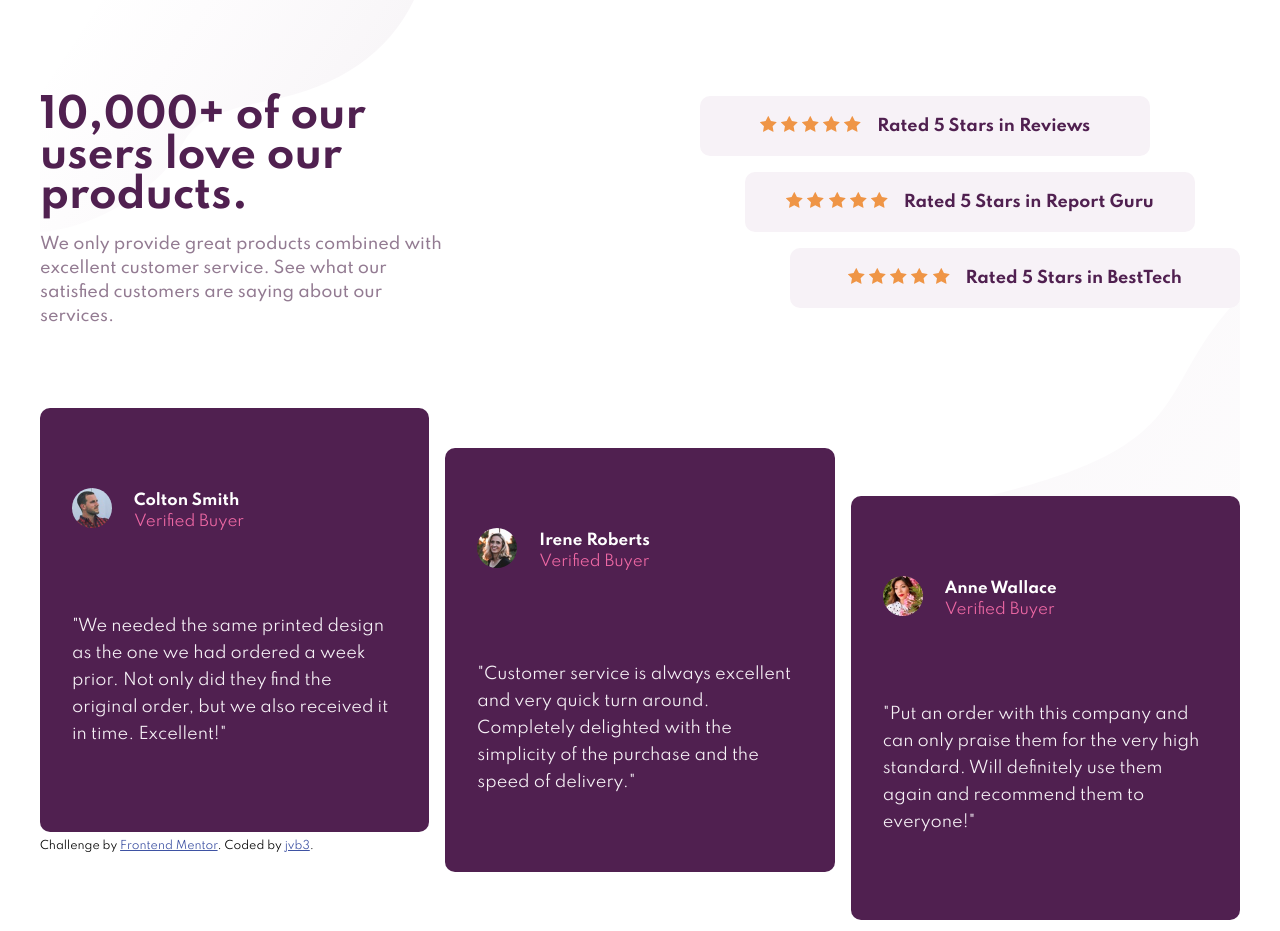
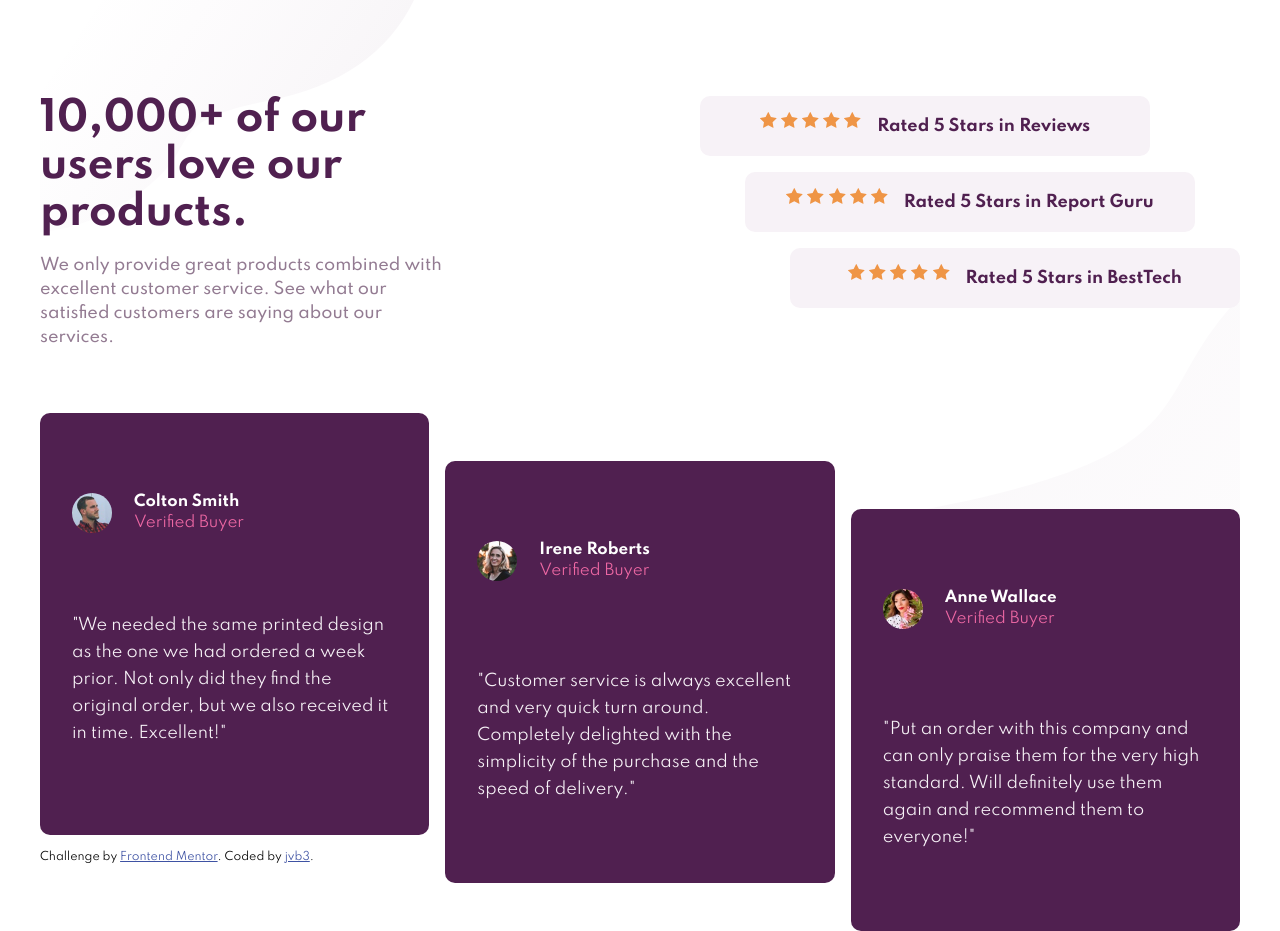
Before and after one commit to jvb3/Social-Proof-Section, a plain HTML site: page index.html in a window 1280 px wide. Drawn offline with Linux system fonts and the light colour scheme.

Commit message:
Revised 1

```diff
--- a/style.css
+++ b/style.css
@@ -56,20 +56,18 @@ White: hsl(0, 0%, 100%)
     font-family: 'Spartan';
     display: flex;
     flex-direction: column;
-
     background-image: url("/images/bg-pattern-top-mobile.svg"), url("/images/bg-pattern-bottom-mobile.svg");
     background-repeat: no-repeat, no-repeat;
-
     background-position: top left, bottom right;
 }
 
+/*👉TOP SECTION 👈*/
 
 .title h1 {
     font-size: 2.5rem;
     text-align: center;
     color: var(--text-color-magenta);
     font-weight: 700;
-    line-height: 2.5rem;
 }
 
 .title p {
@@ -77,9 +75,10 @@ White: hsl(0, 0%, 100%)
     text-align: center;
     line-height: 1.5rem;
     font-weight: 500;
-    padding-bottom: 1rem;
-    padding-top: 1rem;
+    padding: 1rem 0 1rem 0;
 }
+
+/*👉MIDDLE SECTION👈*/
 
 .star-ratings {
     display: flex;
@@ -89,7 +88,7 @@ White: hsl(0, 0%, 100%)
 }
 
 .star-icons {
-    padding-top: 1rem;
+    padding: 1rem 0 0.5rem 0;
 }
 
 .reviews {
@@ -103,11 +102,9 @@ White: hsl(0, 0%, 100%)
 
 }
 
-
 .reviews p {
     color: var(--text-color-magenta);
     font-weight: 700;
-
 }
 
 .report-guru {
@@ -119,7 +116,6 @@ White: hsl(0, 0%, 100%)
     justify-content: center;
     border-radius: 10px 10px 10px 10px;
 }
-
 
 .report-guru p {
     color: var(--text-color-magenta);
@@ -137,18 +133,19 @@ White: hsl(0, 0%, 100%)
     border-radius: 10px 10px 10px 10px;
 }
 
-
 .besttech p {
     color: var(--text-color-magenta);
     font-weight: 700;
 
 }
 
+/*👉BOTTOM SECTION👈*/
+
 .testimonials {
     gap: 1rem;
     display: flex;
     flex-direction: column;
-    padding-top: 3.5rem;
+    padding-top: 3rem;
 }
 
 .colton img,
@@ -162,8 +159,8 @@ White: hsl(0, 0%, 100%)
 
 .name {
     font-weight: 700;
-    line-height: 25px;
     font-size: 15px;
+    padding-bottom: 3px;
 }
 
 .verified {
@@ -173,7 +170,6 @@ White: hsl(0, 0%, 100%)
 }
 
 .colton {
-    height: 100%;
     background-color: var(--text-color-magenta);
     color: var(--text-color-white);
     border-radius: 10px;
@@ -183,14 +179,13 @@ White: hsl(0, 0%, 100%)
 }
 
 .colton-image-name-verified {
-    margin-bottom: 30px;
+    margin-bottom: 1.5rem;
 
 }
 
 .colton-testimonial {
     color: var(--text-color-testimonial);
     line-height: 27px;
-
 }
 
 .irene {
@@ -210,33 +205,29 @@ White: hsl(0, 0%, 100%)
 }
 
 .irene-image-name-verified {
-    margin-bottom: 30px;
+    margin-bottom: 1.5rem;
 
 }
 
 .anne {
-    height: 100%;
     background-color: var(--text-color-magenta);
     color: var(--text-color-white);
     border-radius: 10px;
     display: flex;
     flex-wrap: wrap;
     padding: 2rem;
+    height: 100%;
 }
 
 .anne-testimonial {
     color: var(--text-color-testimonial);
     line-height: 27px;
-    /*👉padding-top: 1rem;👈*/
+    padding-top: 1rem;
 }
 
 .anne-image-name-verified {
-    margin-bottom: 30px;
+    margin-bottom: 1.5rem;
 
-}
-
-.big-image-bottom {
-    border: solid 1px black;
 }
 
 .attribution {
@@ -259,23 +250,21 @@ White: hsl(0, 0%, 100%)
         justify-content: space-between;
     }
 
+    /*👉TOP LEFT SECTION 👈*/
+
     .title {
-
-        flex-grow: 0;
         flex-basis: 35%;
 
     }
 
-    .title p {
-        text-align: left;
-    }
-
+    .title p,
     .title h1 {
         text-align: left;
     }
 
+    /*👉TOP RIGHT SECTION👈*/
+
     .star-ratings {
-        align-content: flex-end;
         width: 45%;
     }
 
@@ -308,6 +297,8 @@ White: hsl(0, 0%, 100%)
         padding-top: 0;
     }
 
+    /*👉BOTTOM SECTION👈*/
+
     .testimonials {
 
         width: 100%;
@@ -318,14 +309,12 @@ White: hsl(0, 0%, 100%)
 
     .colton {
         padding-top: 5rem;
-        margin: 0.5rem 0;
         flex-basis: 33%;
     }
 
     .irene {
 
         padding-top: 5rem;
-        margin: 0.5rem 0;
         flex-basis: 33%;
         margin-top: 3rem;
     }
@@ -333,11 +322,8 @@ White: hsl(0, 0%, 100%)
     .anne {
 
         padding-top: 5rem;
-        margin: 0.5rem 0;
         flex-basis: 33%;
         margin-top: 6rem;
-
-
     }
 
 
```
